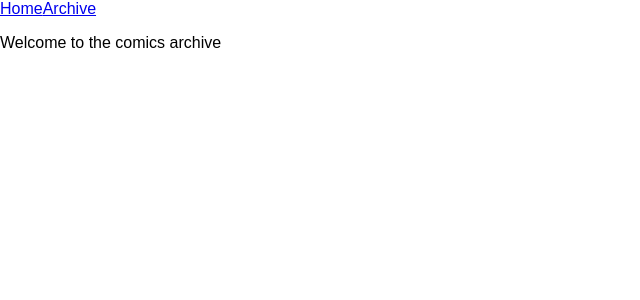
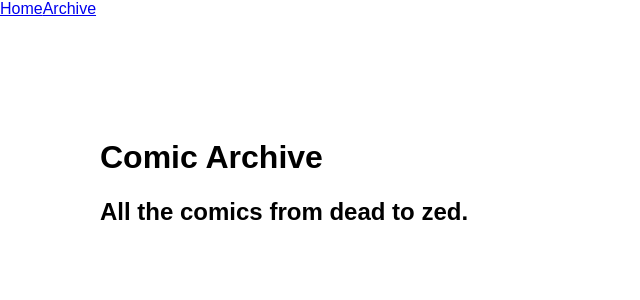
Before and after one commit to apino117/goose-comic, a React (Create React App) app in the folder client/: page /comics in a window 1280 px wide. Shown: the top 300 px of the page, without its empty margins (0-640 px from the left). Built offline with nearby package versions, Linux system fonts and the light colour scheme; the HTML template or start-up script is replaced by a standard one.

Commit message:
minor code changes, jumbotron

```diff
--- a/client/src/components/Card/index.js
+++ b/client/src/components/Card/index.js
@@ -1,6 +1,6 @@
 import React from "react";
 
-function Card({ title, children }) {
+const Card = ({ title, children }) => {
   return (
     <div className="card mt-4">
       <div className="card-header">
--- a/client/src/components/Jumbotron/index.js
+++ b/client/src/components/Jumbotron/index.js
@@ -1,7 +1,7 @@
 import React from "react";
 import "./style.css";
 
-function Jumbotron({ children }) {
+const Jumbotron = ({ children }) => {
   return <div className="jumbotron mt-4">{children}</div>;
 }
 
--- a/client/src/components/Navbar/index.js
+++ b/client/src/components/Navbar/index.js
@@ -2,7 +2,7 @@ import React from 'react';
 import { Link } from 'react-router-dom';
 import './style.css';
 
-function Navbar() {
+const Navbar = () => {
     return (
         <>
             <nav className="navbar navbar-light bg-light">
@@ -13,4 +13,4 @@ function Navbar() {
     )
 }
 
-export default Navbar
+export default Navbar;
--- a/client/src/pages/Comics.js
+++ b/client/src/pages/Comics.js
@@ -1,8 +1,17 @@
 import React from 'react';
+import Jumbotron from '../components/Jumbotron';
 
-function Comics() {
-    return(
-        <p>Welcome to the comics archive</p>
+
+const Comics = () => {
+    return (
+
+        <Jumbotron>
+            <h1 className="text-center">
+                <strong>Comic Archive</strong>
+            </h1>
+            <h2 className="text-center">All the comics from dead to zed.</h2>
+        </Jumbotron>
+
     )
 }
 
--- a/client/src/pages/Home.js
+++ b/client/src/pages/Home.js
@@ -15,7 +15,7 @@ class Home extends Component {
                     <h2 className="text-center">This town goose goose for goose goose of us</h2>
                 </Jumbotron>
                 {/* <ComicBox></ComicBox> */}
-                <Card title="Comic">
+                <Card title="Today's Comic">
                     <div className="container" id="comic-box-container">
                         <div className="row" id="comic-row">
                             <div className="column" id="comic-column">
```
Also changed, not shown: client/src/components/ComicBox/index.js (+4 -28 lines).
